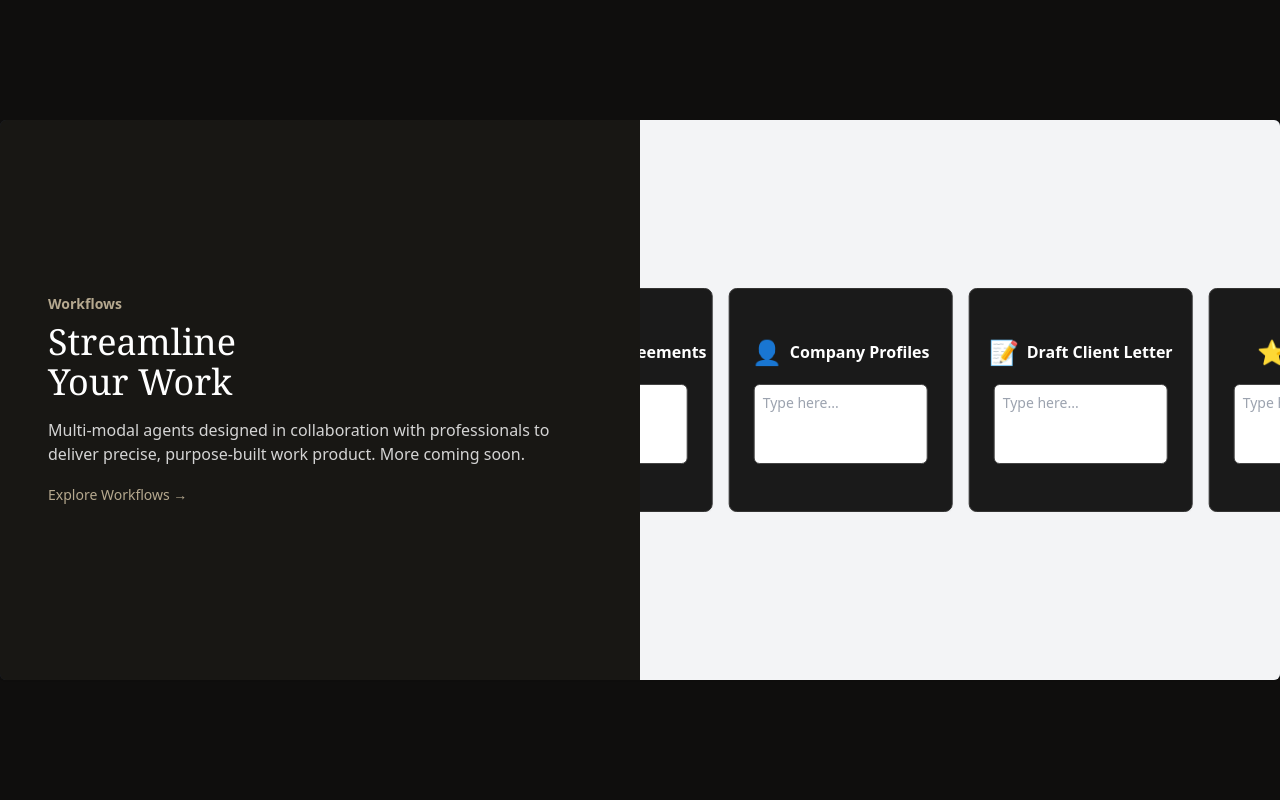
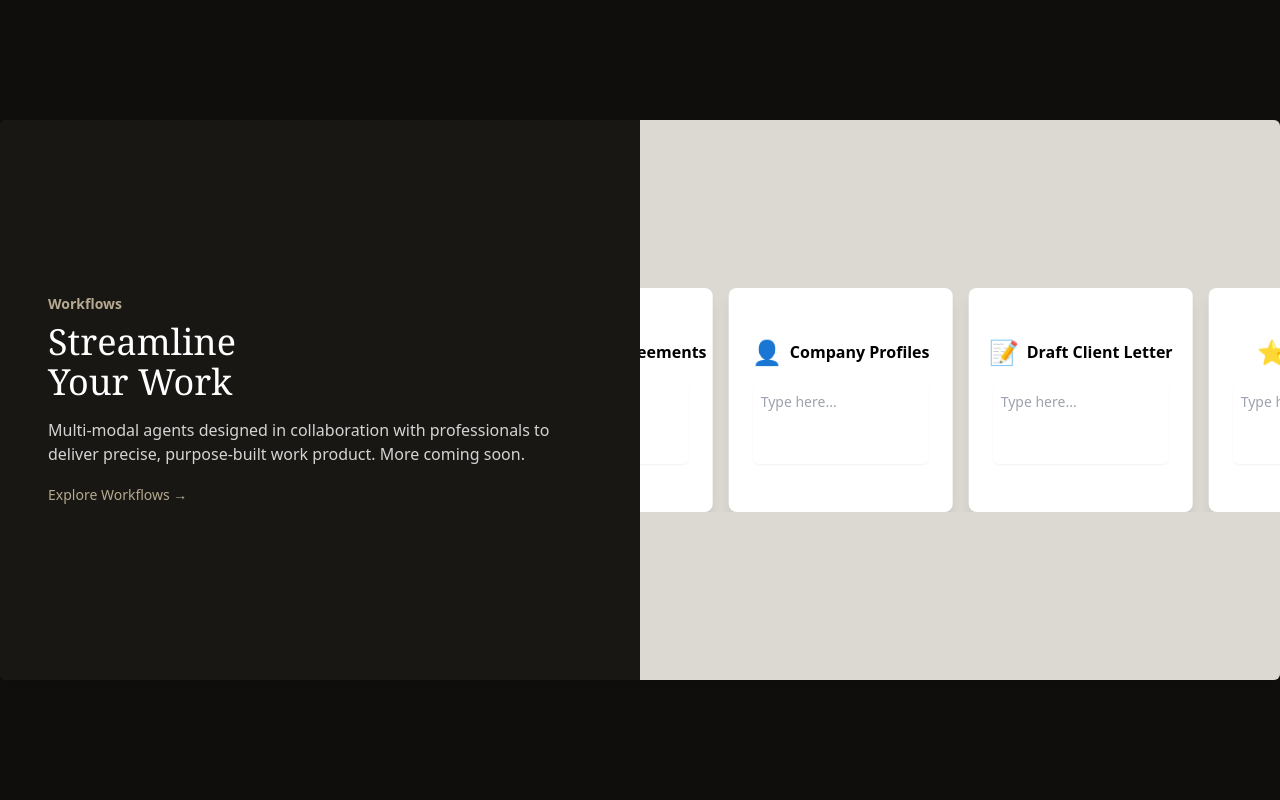
Before and after one commit to PRIYESHSINGH24/Trackway, a React (Vite) app: page / in a window 1280 px wide. Shown: the part 2920-3720 px from the top of the page. Built offline with nearby package versions, Linux system fonts and the light colour scheme.

Commit message:
improved the tags more

```diff
--- a/src/components/Landing.tsx
+++ b/src/components/Landing.tsx
@@ -111,7 +111,7 @@ const LandingPage = () => {
             <a href="#" className="text-[#b6a98f] text-sm font-medium hover:underline">Explore Workflows &rarr;</a>
           </div>
         </div>
-        <div className="w-full md:w-1/2 flex flex-col justify-center bg-[#f3f4f6] min-h-[400px] py-12">
+        <div className="w-full md:w-1/2 flex flex-col justify-center bg-[#dbd9d1] min-h-[400px] py-12">
           <MarqueeGrid />
         </div>
       </section>
@@ -178,8 +178,7 @@ const LandingPage = () => {
               <path id="trace2" d="M120,380 L180,340 L340,340 L460,180" fill="none" />
               <path id="trace3" d="M180,60 Q260,120 340,60" fill="none" />
               <path id="trace4" d="M60,120 Q120,180 180,120 Q240,60 300,120 Q360,180 420,120" fill="none" />
-              <text x="50%" y="48" textAnchor="middle" fill="#181714" fontSize="32" fontWeight="bold">PCB Innovation</text>
-              <text x="50%" y="80" textAnchor="middle" fill="#64748b" fontSize="18">Accelerated by AI</text>
+
             </svg>
           </div>
         </div>
--- a/src/components/MarqueeGrid.tsx
+++ b/src/components/MarqueeGrid.tsx
@@ -15,22 +15,55 @@ const features = [
   { icon: "⚡", title: "Quick Export" },
 ];
 
-const MarqueeRow = ({ items, reverse = false }: { items: typeof features; reverse?: boolean }) => {
+const MarqueeRow = ({
+  items,
+  reverse = false,
+}: {
+  items: typeof features;
+  reverse?: boolean;
+}) => {
   const [activeBlock, setActiveBlock] = useState<number | null>(null);
   const [stopPosition, setStopPosition] = useState<number>(0);
   const containerRef = useRef<HTMLDivElement>(null);
-  const cardClasses = "bg-[#1a1a1a] rounded-lg p-6 flex flex-col items-center justify-center text-center shadow-sm min-h-[120px] min-w-[160px] md:min-h-[180px] md:min-w-[220px] w-40 h-40 md:w-56 md:h-56 flex-shrink-0 border border-[#333]";
 
-  const handleFocus = (index: number, event: React.FocusEvent<HTMLTextAreaElement>) => {
+  const cardClasses =
+    "bg-[#ffffff] rounded-lg p-6 flex flex-col items-center justify-center text-center shadow-lg hover:shadow-xl transition-all duration-300 min-h-[120px] min-w-[160px] md:min-h-[180px] md:min-w-[220px] w-40 h-40 md:w-56 md:h-56 flex-shrink-0";
+
+    const handleBlockSelect = (
+      index: number,
+      event: React.MouseEvent<HTMLDivElement> | React.FocusEvent<HTMLTextAreaElement>
+    ) => {
       const container = containerRef.current;
-    if (container) {
+      const marquee = container?.firstElementChild as HTMLDivElement;
+
+      if (container && marquee) {
         const rect = container.getBoundingClientRect();
-      const blockRect = event.currentTarget.getBoundingClientRect();
+        const blockRect = (event.target as HTMLElement).getBoundingClientRect();
         const relativePosition = blockRect.left - rect.left;
+
+        // STOP animation instantly
+        marquee.style.animation = "none";
+
+        // Get current transformX from animation frame
+        const computedStyle = getComputedStyle(marquee);
+        const matrix = new WebKitCSSMatrix(computedStyle.transform);
+        const currentTranslateX = matrix.m41; // x-offset
+
+        // Apply current position first (to avoid jump)
+        marquee.style.transform = `translateX(${currentTranslateX}px)`;
+
+        // Force reflow to make sure browser registers the change
+        marquee.offsetHeight;
+
+        // Then transition smoothly to new position
+        marquee.style.transition = "transform 0.5s ease-out";
+        marquee.style.transform = `translateX(-${relativePosition}px)`;
+
         setStopPosition(relativePosition);
         setActiveBlock(index);
       }
     };
+
 
   const handleBlur = () => {
     setActiveBlock(null);
@@ -39,36 +72,41 @@ const MarqueeRow = ({ items, reverse = false }: { items: typeof features; revers
   return (
     <div className="overflow-hidden w-full" ref={containerRef}>
       <div
-        className={`flex gap-4 whitespace-nowrap min-w-max ${activeBlock === null ? (reverse ? "animate-marquee-reverse" : "animate-marquee") : ""}`}
-        style={{
-          transform: activeBlock !== null ? `translateX(-${stopPosition}px)` : undefined,
-          transition: activeBlock !== null ? 'transform 0.3s ease-out' : undefined,
-          animationPlayState: activeBlock !== null ? 'paused' : 'running'
-        }}
+        className={`flex gap-4 whitespace-nowrap min-w-max ${
+          activeBlock === null
+            ? reverse
+              ? "animate-marquee-reverse"
+              : "animate-marquee"
+            : ""
+        }`}
+
       >
-        {[...items, ...items, ...items, ...items, ...items, ...items].map((feature, idx) => (
+        {[...items, ...items, ...items, ...items, ...items, ...items].map(
+          (feature, idx) => (
             <div
               key={feature.title + idx}
               className={cardClasses}
               style={{
-              position: activeBlock === idx ? 'relative' : 'static',
-              zIndex: activeBlock === idx ? 10 : 1
+                position: activeBlock === idx ? "relative" : "static",
+                zIndex: activeBlock === idx ? 10 : 1,
               }}
+              onClick={(e) => handleBlockSelect(idx, e)}
             >
               <div className="flex items-center gap-2 mb-4">
-              <span className="text-white text-2xl">{feature.icon}</span>
-              <span className="text-white text-base font-semibold">
+                <span className="text-black text-2xl">{feature.icon}</span>
+                <span className="text-black text-base font-semibold">
                   {feature.title}
                 </span>
               </div>
               <textarea
-              className="w-full h-20 bg-white rounded-md border border-[#444] p-2 text-black text-sm resize-none focus:outline-none focus:border-[#666]"
+                className="w-full h-20 bg-white rounded-md shadow-sm p-2 text-black text-sm resize-none focus:outline-none focus:ring-2 focus:ring-[#666]"
                 placeholder="Type here..."
-              onFocus={(e) => handleFocus(idx, e)}
+                onFocus={(e) => handleBlockSelect(idx, e)}
                 onBlur={handleBlur}
               />
             </div>
-        ))}
+          )
+        )}
       </div>
     </div>
   );
```
Lines whose indentation alone changed are shown as unchanged.
